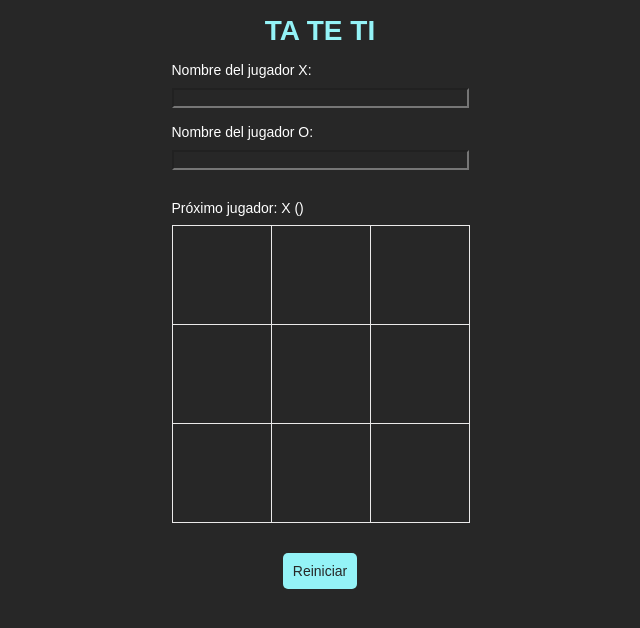
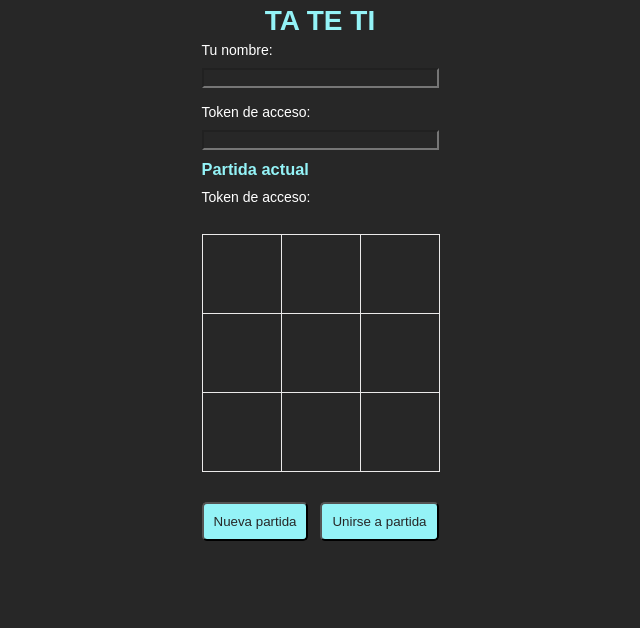
Before and after one commit to JulietaEsains/tateti_react, a React (Create React App) app: page / in a window 1280 px wide. Shown: the top 628 px of the page, without its empty margins (320-960 px from the left). Built offline with nearby package versions, Linux system fonts and the light colour scheme.

Commit message:
empezando a implementar backend

```diff
--- a/package.json
+++ b/package.json
@@ -6,6 +6,7 @@
     "@testing-library/jest-dom": "^5.16.4",
     "@testing-library/react": "^13.3.0",
     "@testing-library/user-event": "^13.5.0",
+    "axios": "^0.27.2",
     "react": "^18.1.0",
     "react-dom": "^18.1.0",
     "react-scripts": "5.0.1",
--- /dev/null
+++ b/src/components/Button.tsx
@@ -0,0 +1,7 @@
+export default function Button(props) {
+    return(
+        <button className = "btn">
+            {props.value}
+        </button>
+    );
+}
--- a/src/components/Game.tsx
+++ b/src/components/Game.tsx
@@ -1,12 +1,17 @@
+import axios from "axios";
 import { useState } from "react";
 import Info from "./Info.tsx";
 import Board from "./Board.tsx";
+import Button from "./Button.tsx";
 import calculateWinner from "../utils/CalculateWinner.ts";
+
+const backendUrl = "http://localhost:3000/";
 
 export default function Game() {
     // Estado inicial del juego
     const [cells, setCells] = useState(Array(9).fill(null));
     const [xIsNext, setXIsNext] = useState(true);
+    const [gameStarted, setGameStarted] = useState(false);
 
     const handleCellClick = (i) => {
         const currentCells = cells.slice();
@@ -39,19 +44,14 @@ export default function Game() {
                 onCellClick = {handleCellClick}
             />
         </div>
-
-        { /* Botón para recargar la página, es decir reiniciar el juego */}
-        <div className = "reloadContainer">
-
-            <a
-                href = "http://localhost:3000/"
-                id = "reload"
-            >
-                Reiniciar
-            </a>
-
+        <div className="btns-container">
+            <Button
+                value = "Nueva partida"
+            />
+            <Button
+                value = "Unirse a partida"
+            />
         </div>
-
         </>
     );
 }
--- a/src/components/Info.tsx
+++ b/src/components/Info.tsx
@@ -1,25 +1,23 @@
-// Muestra los nombres de los jugadores y el estado del juego
-
 import { useEffect, useState } from "react";
 import calculateWinner from "../utils/CalculateWinner.ts";
-import Player from "./Player.tsx";
+import Input from "./Input.tsx";
 
 export default function Info(props) {
     // Info inicial
-    const [nameX, setNameX] = useState('');
-    const [nameO, setNameO] = useState('');
+    const [name, setName] = useState('');
+    const [accessToken, setAccessToken] = useState('');
     const [status, setStatus] = useState('');
 
     // Cambio en los input de cada jugador
-    const handleXChange = (event) => {
-        setNameX(event.target.value);
+    const handleNameChange = (event) => {
+        setName(event.target.value);
     }
-    const handleOChange = (event) => {
-        setNameO(event.target.value);
+    const handleAccessTokenChange = (event) => {
+        setAccessToken(event.target.value);
     }
 
     // Actualiza el estado del juego
-    useEffect(() => {
+    /* useEffect(() => {
         let newStatus;
 
         // En cada renderización averiguamos si alguien ganó, si hay empate o si se sigue jugando
@@ -40,30 +38,34 @@ export default function Info(props) {
         }
 
         setStatus(newStatus);
-    });
+    }); */
 
     return (
         <div>
-            <div className = "players">
+            <div className = "info">
                 <form autoComplete = "off">
                     <label>
-                        Nombre del jugador X:
-                        <Player
-                            name = "nameX"
-                            value = {nameX}
-                            onChange = {handleXChange}
+                        Tu nombre:
+                        <Input
+                            name = "name"
+                            value = {name}
+                            onChange = {handleNameChange}
                         />
                     </label>
                     <br />
                     <label>
-                        Nombre del jugador O:
-                        <Player
-                            name = "nameO"
-                            value = {nameO}
-                            onChange = {handleOChange}
+                        Token de acceso:
+                        <Input
+                            name = "accessToken"
+                            value = {accessToken}
+                            onChange = {handleAccessTokenChange}
                         />
                  </label>
                 </form>
+                <div className="current-game">
+                    <h3>Partida actual</h3>
+                    <p>Token de acceso:</p>
+                </div>
             </div>
             <div className = "status">
                 {status}
--- a/src/components/Player.tsx
+++ b/src/components/Input.tsx
@@ -1,6 +1,4 @@
-// Input donde el jugador se identifica
-
-export default function Player(props) {
+export default function Input(props) {
     return (
         <div>
             <input
--- a/src/styles.css
+++ b/src/styles.css
@@ -13,8 +13,13 @@ body {
 }
 
 h1 {
-    margin: 15px 0;
+    margin: 5px 0;
     text-align: center;
+    color: rgb(148, 243, 247);
+}
+
+h3 {
+    margin: 10px 0;
     color: rgb(148, 243, 247);
 }
 
@@ -26,7 +31,7 @@ input {
     color: #fff;
 }
 
-.players {
+.info {
     margin-bottom: 30px;
 }
 
@@ -46,12 +51,12 @@ input {
     font-size: 24px;
     font-weight: bold;
     line-height: 34px;
-    height: 100px;
+    height: 80px;
     margin-right: -1px;
     margin-top: -1px;
     padding: 0;
     text-align: center;
-    width: 100px;
+    width: 80px;
     background: #272727;
     cursor: pointer;
     color: rgb(235, 234, 234);
@@ -69,16 +74,21 @@ input {
     margin-bottom: 30px;
 }
 
-.reloadContainer {
+.btns-container {
     display: flex;
-    justify-content: center;
+    justify-content: space-between;
 }
 
-#reload {
-    text-decoration: none;
+.btn {
     color: #272727;
     font-weight: medium;
     background-color: rgb(148, 243, 247);
     padding: 10px;
     border-radius: 5px;
+    cursor: pointer;
 }
+
+.btn:hover {
+    color: rgb(148, 243, 247);
+    background-color: #272727;
+}
```
Also changed, not shown: src/utils/backendServices.ts (added), 1 other file (tests, documents, lock files or other folders).
